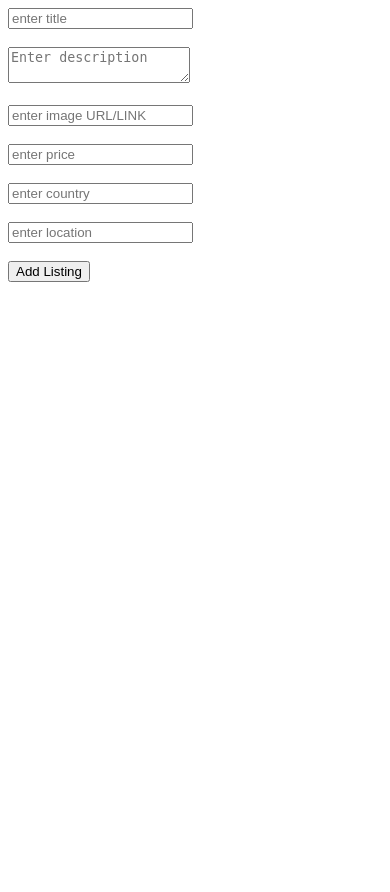
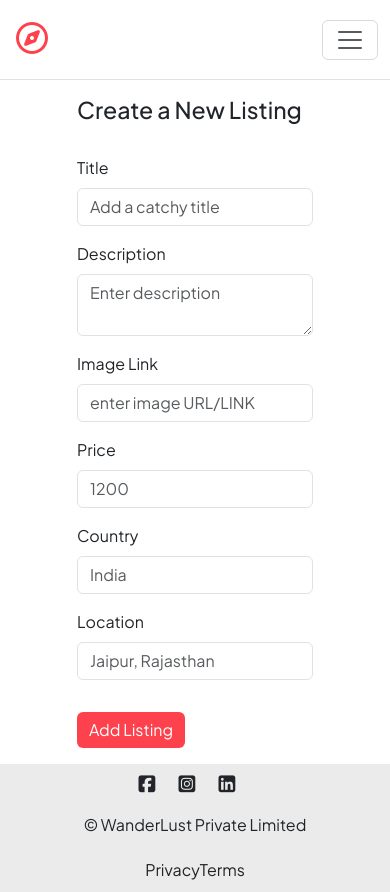
Before and after one commit to kritikasahota/WanderLust, a Node server app: page /listings/new in a window 390 px wide. Before the commit the page ends 282 px from the top, so only its background shows below. Run offline with Node 20, Linux system fonts and the light colour scheme; some libraries are stand-ins or nearby versions.

Commit message:
initial commit

```diff
--- a/app.js
+++ b/app.js
@@ -27,6 +27,7 @@ const path = require("path");
 // Method-Override: Allows HTML forms to send PUT and DELETE requests because HTML forms natively support only GET and POST.
 const methodOverride = require("method-override");
 
+const ejsMate = require("ejs-mate");
 
 // ============================================================
 // 2. CONFIGURING EXPRESS APPLICATION
@@ -49,6 +50,9 @@ app.use(express.urlencoded({ extended: true }));
 // Middleware: Converts requests containing ?_method=PUT or ?_method=DELETE into actual PUT or DELETE requests.
 app.use(methodOverride("_method"));
 
+app.engine('ejs', ejsMate);
+
+app.use(express.static(path.join(__dirname, "/public")));
 
 // ============================================================
 // 3. CONNECTING NODE.JS WITH MONGODB
--- a/package.json
+++ b/package.json
@@ -12,6 +12,7 @@
   "dependencies": {
     "dotenv": "^18.0.8",
     "ejs": "^7.0.2",
+    "ejs-mate": "^4.0.0",
     "express": "^5.3.0",
     "method-override": "^3.0.0",
     "mongoose": "^9.11.3"
--- /dev/null
+++ b/public/css/style.css
@@ -0,0 +1,124 @@
+
+/* Apply Google Font throughout the website */
+body {
+    font-family: "Plus Jakarta Sans", sans-serif !important;
+    display: flex;
+    flex-direction: column;
+    min-height: 100vh;
+}
+
+.container{
+    flex: 1;
+}
+
+/* NAVBAR */
+.navbar {
+    height: 5rem;
+    background-color: white;
+}
+
+.fa-compass {
+    color: #fe424d;
+    font-size: 2rem;
+}
+
+.nav-link {
+    color: #222222 !important;
+}
+
+/* FOOTER */
+.f-info-links a {
+    text-decoration: none;
+    color: #222222;
+}
+
+.f-info-links a:hover {
+    text-decoration: underline;
+}
+
+footer {
+    width: 100%;
+    margin-top: auto;
+}
+
+.f-info-links,
+.f-info-socials,
+.f-info-brand {
+    width: 100%;
+    display: flex;
+    align-items: center;
+    justify-content: center;
+}
+
+.f-info-socials i {
+    font-size: 1.2rem;
+    margin-right: 1rem;
+}
+
+.f-info {
+    text-align: center;
+    height: 8rem;
+    background-color: #ebebeb;
+    display: flex;
+    flex-wrap: wrap;
+    justify-content: space-evenly;
+    align-items: center;
+    width: 100%;
+}
+
+/* LISTING CARDS */
+.card {
+    border: none !important;
+    margin-bottom: 2rem;
+    border-radius: 1rem !important;
+    overflow: hidden;
+}
+
+.card-img-top {
+    width: 100% !important;
+    height: 18rem;
+    object-fit: cover !important;
+}
+.card-body {
+    padding: 0;
+}
+
+.card-text {
+    font-weight: 400;
+}
+
+.listing-link{
+    text-decoration: none;
+}
+
+.card-img-overlay{
+    opacity: 0;
+}
+
+.card-img-overlay:hover{
+    opacity: 0.2;
+    background-color: white;
+}
+
+.add-btn{
+    background-color: #fe424d !important;
+    border: none;
+}
+
+.edit-btn{
+    background-color: #fe424d !important;
+    border: none;
+}
+
+.show-img{
+    height: 30vh;
+}
+
+.btns{
+    display: flex;
+}
+
+.show-card{
+    padding-left: 0;
+    padding-right: 0;
+}
--- /dev/null
+++ b/views/includes/footer.ejs
@@ -0,0 +1,14 @@
+<footer>
+    <div class="f-info">
+        <div class="f-info-socials">
+           <i class="fa-brands fa-square-facebook"></i>
+           <i class="fa-brands fa-square-instagram"></i>
+           <i class="fa-brands fa-square-linkedin"></i>
+        </div>
+        <div class="f-info-brand">&copy; WanderLust Private Limited</div>
+        <div class="f-info-links">
+            <a href="/privacy">Privacy</a>
+            <a href="/terms">Terms</a>
+        </div>
+    </div>
+</footer>
--- /dev/null
+++ b/views/includes/navbar.ejs
@@ -0,0 +1,32 @@
+<nav class="navbar navbar-expand-lg bg-white border-bottom sticky-top">
+  <div class="container-fluid">
+
+    <!-- Website Logo -->
+    <a class="navbar-brand" href="/">
+      <i class="fa-regular fa-compass"></i>
+    </a>
+
+    <!-- Toggle Button for Mobile -->
+    <button
+      class="navbar-toggler"
+      type="button"
+      data-bs-toggle="collapse"
+      data-bs-target="#navbarNavAltMarkup"
+      aria-controls="navbarNavAltMarkup"
+      aria-expanded="false"
+      aria-label="Toggle navigation"
+    >
+      <span class="navbar-toggler-icon"></span>
+    </button>
+
+    <!-- Navbar Links -->
+    <div class="collapse navbar-collapse" id="navbarNavAltMarkup">
+      <div class="navbar-nav">
+        <a class="nav-link" href="/">Home</a>
+        <a class="nav-link" href="/listings">All Listings</a>
+        <a class="nav-link" href="/listings/new">Add New Listing</a>
+      </div>
+    </div>
+
+  </div>
+</nav>
--- /dev/null
+++ b/views/layouts/boilerplate.ejs
@@ -0,0 +1,47 @@
+<!DOCTYPE html>
+<html lang="en">
+  <head>
+    <meta charset="UTF-8" />
+    <meta name="viewport" content="width=device-width, initial-scale=1.0" />
+
+    <title>WanderLust</title>
+
+    <!-- Google Fonts: Plus Jakarta Sans -->
+    <link rel="preconnect" href="https://fonts.googleapis.com" />
+    <link rel="preconnect" href="https://fonts.gstatic.com" crossorigin />
+
+    <link
+      href="https://fonts.googleapis.com/css2?family=Plus+Jakarta+Sans:wght@200;300;400;500;600;700;800&display=swap"
+      rel="stylesheet"
+    />
+
+    <!-- Bootstrap CSS -->
+    <link
+      href="https://cdn.jsdelivr.net/npm/bootstrap@5.3.8/dist/css/bootstrap.min.css"
+      rel="stylesheet"
+    />
+
+    <!-- Font Awesome -->
+    <link
+      rel="stylesheet"
+      href="https://cdnjs.cloudflare.com/ajax/libs/font-awesome/7.3.1/css/all.min.css"
+    />
+
+    <!-- Custom CSS -->
+    <link rel="stylesheet" href="/css/style.css" />
+  </head>
+
+  <body>
+    <!-- Navbar -->
+    <%- include("../includes/navbar.ejs") %>
+
+    <!-- Main content -->
+    <main class="container flex-grow-1"><%- body %></main>
+
+    <!-- Footer -->
+    <%- include("../includes/footer.ejs") %>
+
+    <!-- Bootstrap JavaScript -->
+    <script src="https://cdn.jsdelivr.net/npm/bootstrap@5.3.8/dist/js/bootstrap.bundle.min.js"></script>
+  </body>
+</html>
--- a/views/listings/new.ejs
+++ b/views/listings/new.ejs
@@ -1,26 +1,67 @@
-<!DOCTYPE html>
-<html lang="en">
-  <head>
-    <meta charset="UTF-8" />
-    <meta name="viewport" content="width=device-width, initial-scale=1.0" />
-    <title>Document</title>
-  </head>
+<% layout('/layouts/boilerplate') -%>
 
-  <body>
+  <div class="row mt-3">
+    <div class="col-8 offset-2">
+      <!-- </br></br> -->
+      <h3>Create a New Listing</h3>
+      <br>
     <form method="POST" action="/listings">
-      <input name=listing[title] placeholder="enter title" type="text" />
-      <br /><br />
-      <textarea name=listing[description] placeholder="Enter description"></textarea>
-      <br /><br />
-      <input name=listing[image] placeholder="enter image URL/LINK" type="text" />
-      <br /><br />
-      <input name=listing[price] placeholder="enter price" type="number" />
-      <br /><br />
-      <input name=listing[country] placeholder="enter country" type="text" />
-      <br /><br />
-      <input name=listing[location] placeholder="enter location" type="text" />
-      <br /><br />
-      <button>Add Listing</button>
+      <div class="mb-3">
+          <div class="mb-3">
+        <label for="title" class="form-label">Title</label>
+        <input
+          name="listing[title]"
+          placeholder="Add a catchy title"
+          type="text"
+          class="form-control"
+          required
+        />
+      </div>
+      <div class="mb-3">
+        <label for="description" class="form-label">Description</label>
+        <textarea
+          name="listing[description]"
+          placeholder="Enter description"
+          class="form-control"
+          required
+        ></textarea>
+      </div>
+      <div class="mb-3">
+        <label for="image" class="form-label">Image Link</label>
+        <input
+          name="listing[image]"
+          placeholder="enter image URL/LINK"
+          type="text"
+          class="form-control"
+        />
+      </div>
+      <div class="row">
+        <div class="mb-3 col-md-4">
+        <label for="price" class="form-label">Price</label>
+        <input name="listing[price]" placeholder="1200" type="number" class="form-control" required/>
+      </div>
+      <div class="mb-3 col-md-8">
+        <label for="country" class="form-label">Country</label>
+        <input
+          name="listing[country]"
+          placeholder="India"
+          type="text"
+          class="form-control"
+          required
+        />
+      </div>
+      </div>
+      <div class="mb-3">
+        <label for="location" class="form-label">Location</label>
+        <input
+          name="listing[location]"
+          placeholder="Jaipur, Rajasthan"
+          type="text"
+          class="form-control"
+          required
+        />
+      </div>
+      <button class="btn btn-dark add-btn mt-3">Add Listing</button>
     </form>
-  </body>
-</html>
+  </div>
+</div>
```
Also changed, not shown: views/listings/edit.ejs (+37 -26 lines), views/listings/index.ejs (+25 -25 lines), views/listings/show.ejs (+26 -25 lines), 1 other file.
